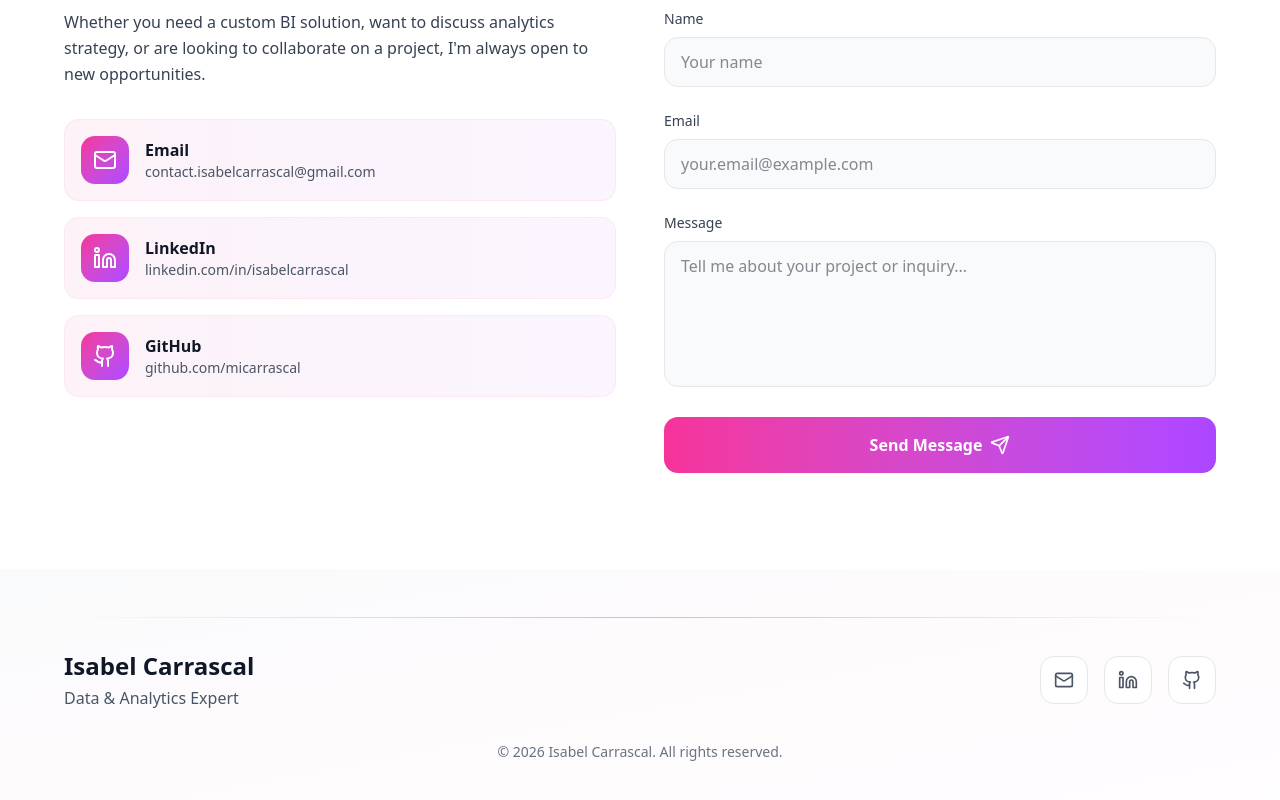
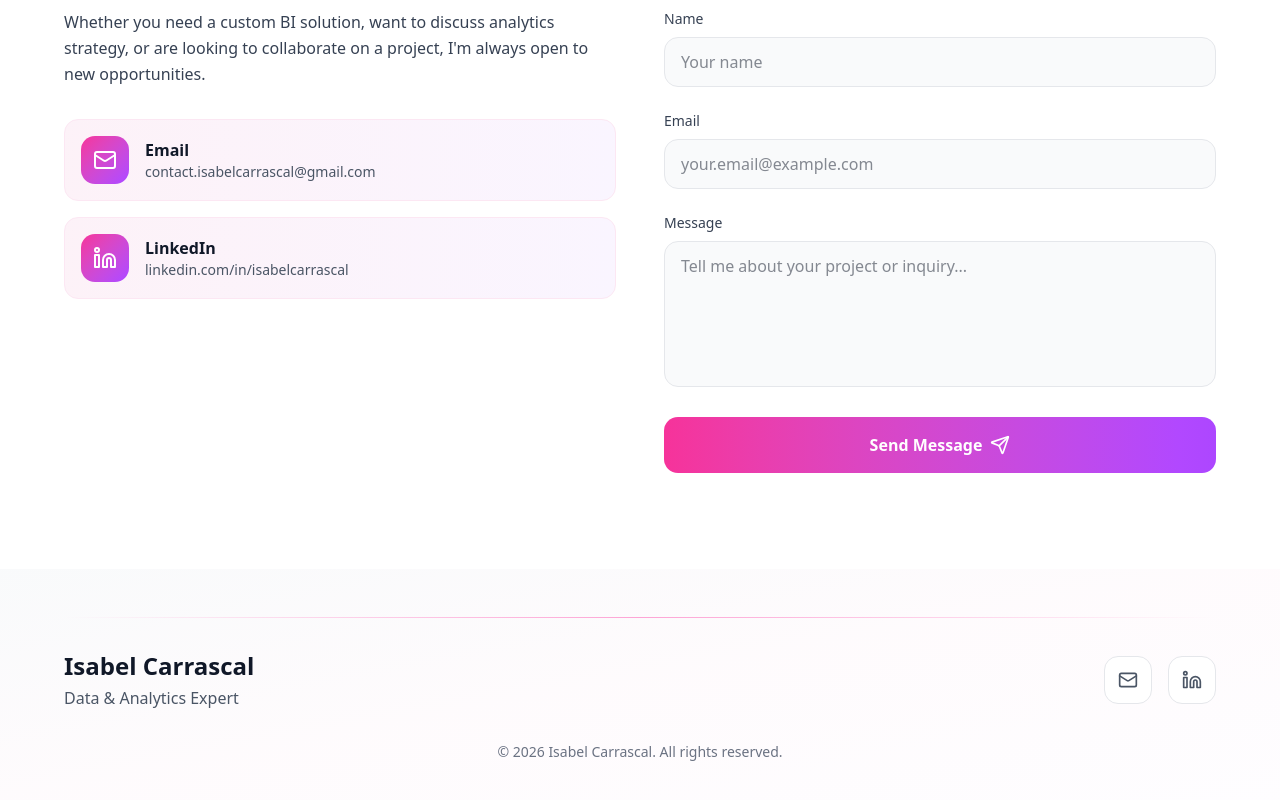
Before and after one commit to micarrascal/Portfolio, a React (Vite) app: page / in a window 1280 px wide. Shown: the part 5470-6270 px from the top of the page. Built offline with nearby package versions, Linux system fonts and the light colour scheme.

Commit message:
remove GitHub social link from Contact and Footer

```diff
--- a/src/components/Contact.tsx
+++ b/src/components/Contact.tsx
@@ -1,4 +1,4 @@
-import { Mail, Linkedin, Github, Send, CheckCircle, AlertCircle, Loader2 } from 'lucide-react';
+import { Mail, Linkedin, Send, CheckCircle, AlertCircle, Loader2 } from 'lucide-react';
 import { useState } from 'react';
 import type { ChangeEvent } from 'react';
 import { useApp } from '../context/AppContext';
@@ -105,20 +105,6 @@ export function Contact() {
                 </div>
               </a>
 
-              <a
-                href="https://github.com/micarrascal"
-                target="_blank"
-                rel="noopener noreferrer"
-                className="flex items-center gap-4 p-4 bg-gradient-to-r from-pink-50 to-purple-50 dark:from-pink-900/20 dark:to-purple-900/20 rounded-xl hover:shadow-lg transition-all border border-pink-100 dark:border-pink-800/30 group"
-              >
-                <div className="w-12 h-12 bg-gradient-to-br from-pink-500 to-purple-500 rounded-xl flex items-center justify-center text-white group-hover:scale-110 transition-transform">
-                  <Github className="w-6 h-6" />
-                </div>
-                <div>
-                  <div className="font-semibold text-gray-900 dark:text-white">GitHub</div>
-                  <div className="text-gray-600 dark:text-gray-400 text-sm">github.com/micarrascal</div>
-                </div>
-              </a>
             </div>
           </div>
 
--- a/src/components/Footer.tsx
+++ b/src/components/Footer.tsx
@@ -1,4 +1,4 @@
-import { Mail, Linkedin, Github } from 'lucide-react';
+import { Mail, Linkedin } from 'lucide-react';
 import { useApp } from '../context/AppContext';
 
 export function Footer() {
@@ -39,15 +39,6 @@ export function Footer() {
             >
               <Linkedin className="w-5 h-5" />
             </a>
-            <a
-              href="https://github.com/isabelcarrascal"
-              target="_blank"
-              rel="noopener noreferrer"
-              className="w-12 h-12 bg-white dark:bg-gray-800 border border-gray-200 dark:border-gray-700 rounded-xl flex items-center justify-center text-gray-600 dark:text-gray-400 hover:text-pink-600 dark:hover:text-pink-400 hover:border-pink-300 dark:hover:border-pink-600 hover:shadow-lg transition-all"
-              aria-label="GitHub"
-            >
-              <Github className="w-5 h-5" />
-            </a>
           </div>
         </div>
 
```
